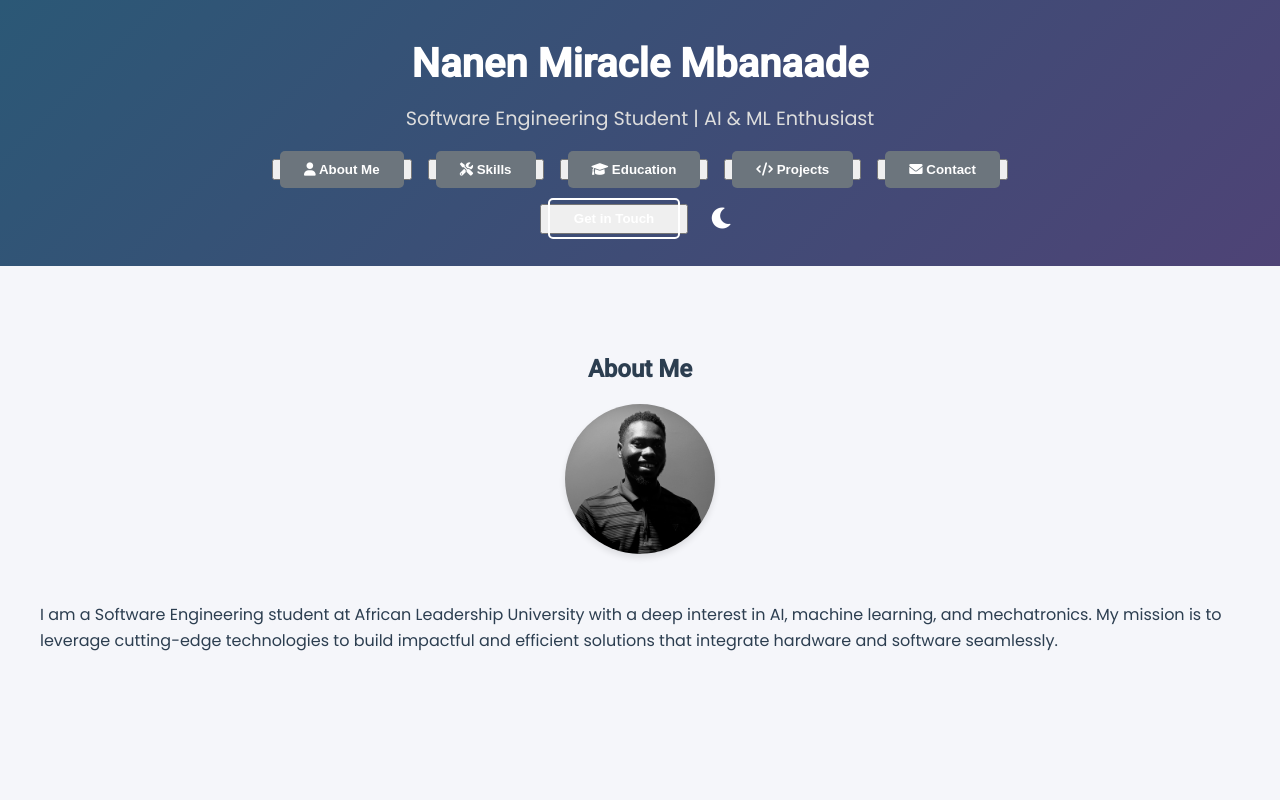
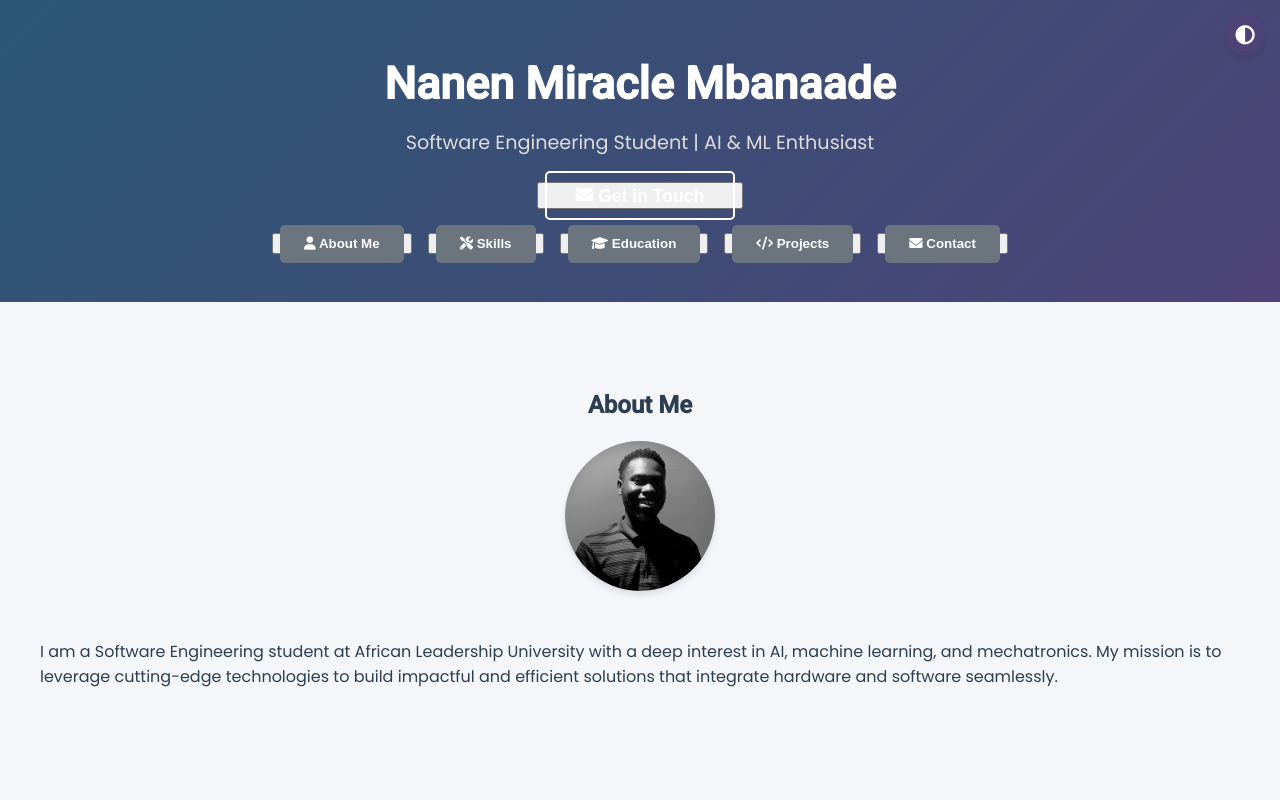
Before and after one commit to Miranics/my-resume_website-, a plain HTML site: page index.html in a window 1280 px wide. Shown: the top 800 px of the page. Drawn offline with Linux system fonts and the light colour scheme.

Commit message:
dark mode project style

```diff
--- a/index.html
+++ b/index.html
@@ -15,6 +15,15 @@
         <div class="container header-content">
             <h1>Nanen Miracle Mbanaade</h1>
             <p class="subtitle">Software Engineering Student | AI & ML Enthusiast</p>
+
+            <!-- Centralized "Get in Touch" Button -->
+            <div class="get-in-touch">
+                <button class="cta-button">
+                    <a href="#contact"><i class="fas fa-envelope"></i> Get in Touch</a>
+                </button>
+            </div>
+
+            <!-- Section Buttons -->
             <div class="nav-buttons">
                 <button class="section-button"><a href="#about"><i class="fas fa-user"></i> About Me</a></button>
                 <button class="section-button"><a href="#skills"><i class="fas fa-tools"></i> Skills</a></button>
@@ -22,12 +31,16 @@
                 <button class="section-button"><a href="#projects"><i class="fas fa-code"></i> Projects</a></button>
                 <button class="section-button"><a href="#contact"><i class="fas fa-envelope"></i> Contact</a></button>
             </div>
-            <div class="action-buttons">
-                <button class="cta-button"><a href="#contact">Get in Touch</a></button>
-                <button id="darkModeToggle" title="Toggle Dark Mode"><i class="fas fa-moon"></i></button>
+
+            <!-- Dark Mode Toggle -->
+            <div class="dark-mode-toggle">
+                <button id="darkModeToggle" title="Toggle Dark Mode">
+                    <i class="fas fa-adjust"></i>
+                </button>
             </div>
         </div>
     </header>
+
 
     <!-- About Me Section -->
     <section id="about">
--- a/styles.css
+++ b/styles.css
@@ -25,13 +25,13 @@ header {
   background: linear-gradient(135deg, #2b5876, #4e4376);
   color: white;
   text-align: center;
-  padding: 2rem;
+  padding: 3rem 2rem;
   position: relative;
 }
 
 header h1 {
   margin: 0;
-  font-size: 2.5rem;
+  font-size: 2.8rem;
 }
 
 header .subtitle {
@@ -63,21 +63,19 @@ header .subtitle {
   color: #2c3e50;
 }
 
-/* Action Buttons (Get in Touch, Dark Mode) */
-.action-buttons {
-  margin-top: 1.5rem;
-  display: flex;
-  justify-content: center;
-  gap: 1rem;
+/* Get in Touch Button */
+.get-in-touch {
+  margin: 1.5rem auto;
 }
 
 .cta-button a {
   color: white;
   font-weight: 600;
-  padding: 0.7rem 1.5rem;
+  padding: 0.8rem 1.8rem;
   border: 2px solid white;
   border-radius: 5px;
   background: transparent;
+  font-size: 1.1rem;
   transition: 0.3s;
 }
 
@@ -86,17 +84,37 @@ header .subtitle {
   color: #4e4376;
 }
 
+/* Dark Mode Toggle Styling */
+.dark-mode-toggle {
+  position: absolute;
+  top: 15px; /* Adjust for spacing */
+  right: 15px; /* Adjust for spacing */
+  z-index: 10;
+}
+
 #darkModeToggle {
-  background: transparent;
+  background: #4e4376;
   border: none;
   color: white;
   font-size: 1.5rem;
   cursor: pointer;
-  transition: transform 0.3s;
+  border-radius: 50%;
+  width: 40px;
+  height: 40px;
+  display: flex;
+  justify-content: center;
+  align-items: center;
+  box-shadow: 0 4px 6px rgba(0, 0, 0, 0.1);
+  transition: background 0.3s, transform 0.3s;
 }
 
 #darkModeToggle:hover {
-  transform: rotate(360deg);
+  background: #ffc107;
+  transform: scale(1.1);
+}
+
+#darkModeToggle i {
+  font-size: 1.2rem;
 }
 
 /* Sections */
```
